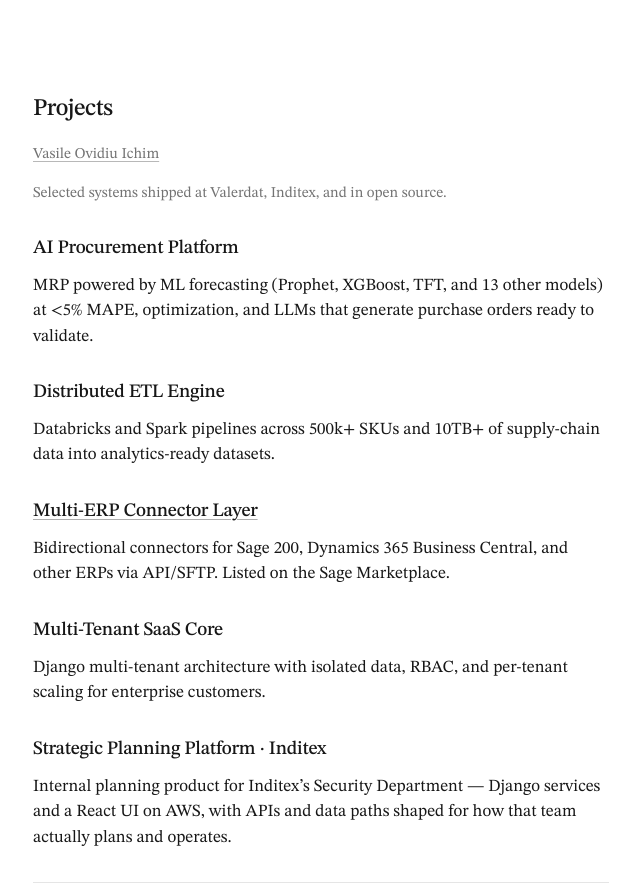
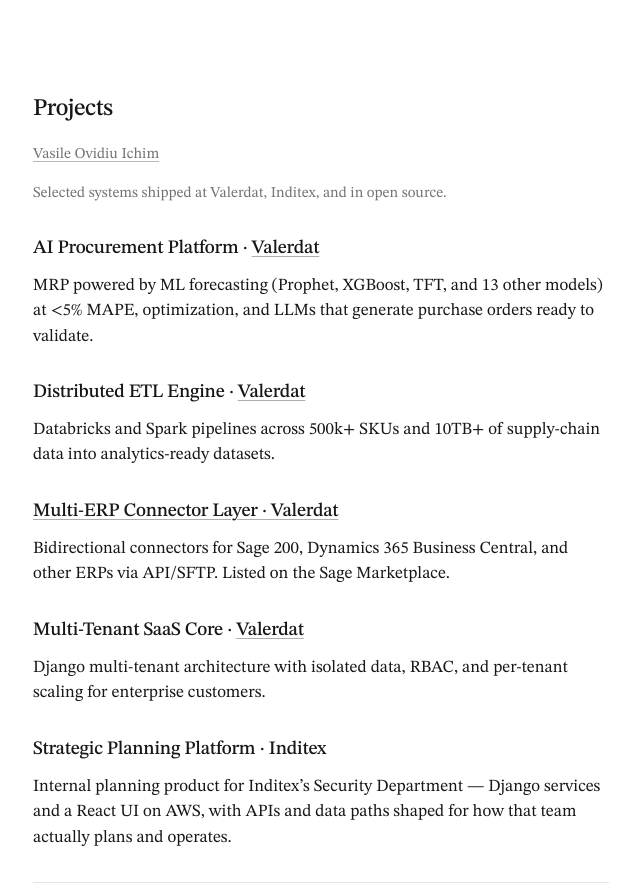
Before and after one commit to zabbix-byte/cv, a Django app: page /projects/ in a window 1280 px wide. Shown: the top 884 px of the page, without its empty margins (319-959 px from the left). Run offline with Django 5.2, Linux system fonts and the light colour scheme.

Commit message:
feat: Update project titles in PDF generator and HTML templates for consistency
- Modified project titles in the CVPDFGenerator class and corresponding HTML templates to include "· Valerdat" for branding consistency.
- Enhanced project section headers in the HTML to link to the Valerdat website, improving user navigation and visibility.

```diff
--- a/services/pdf_service.py
+++ b/services/pdf_service.py
@@ -336,13 +336,13 @@ class CVPDFGenerator:
     def _projects_block(self):
         p = [
             self._project_cell(
-                "AI Procurement Platform",
+                "AI Procurement Platform · Valerdat",
                 "AI-powered MRP: demand forecasting (Prophet, XGBoost, TFT, and 13 other models) at &lt;5% MAPE, optimization and LLMs."),
             self._project_cell(
-                "Distributed ETL Engine",
+                "Distributed ETL Engine · Valerdat",
                 "Databricks/Spark pipelines across 500k+ SKUs and 10TB+ of supply-chain data."),
             self._project_cell(
-                "Multi-ERP Connector Layer",
+                "Multi-ERP Connector Layer · Valerdat",
                 "Integrations with Sage 200, Dynamics 365 Business Central and others (API/SFTP). Sage Marketplace."),
             self._project_cell(
                 "Strategic Planning · Inditex",
--- a/templates/pages/projects.html
+++ b/templates/pages/projects.html
@@ -10,22 +10,22 @@
   <p class="meta">Selected systems shipped at Valerdat, Inditex, and in open source.</p>
 
   <section class="role">
-    <h2 class="role-title">AI Procurement Platform</h2>
+    <h2 class="role-title">AI Procurement Platform · <a href="https://valerdat.com" target="_blank" rel="noopener">Valerdat</a></h2>
     <p>MRP powered by ML forecasting (Prophet, XGBoost, TFT, and 13 other models) at &lt;5% MAPE, optimization, and LLMs that generate purchase orders ready to validate.</p>
   </section>
 
   <section class="role">
-    <h2 class="role-title">Distributed ETL Engine</h2>
+    <h2 class="role-title">Distributed ETL Engine · <a href="https://valerdat.com" target="_blank" rel="noopener">Valerdat</a></h2>
     <p>Databricks and Spark pipelines across 500k+ SKUs and 10TB+ of supply-chain data into analytics-ready datasets.</p>
   </section>
 
   <section class="role">
-    <h2 class="role-title"><a href="https://marketplacepartners.sage.com/soluciones/valerdat/" target="_blank" rel="noopener">Multi-ERP Connector Layer</a></h2>
+    <h2 class="role-title"><a href="https://marketplacepartners.sage.com/soluciones/valerdat/" target="_blank" rel="noopener">Multi-ERP Connector Layer · Valerdat</a></h2>
     <p>Bidirectional connectors for Sage 200, Dynamics 365 Business Central, and other ERPs via API/SFTP. Listed on the Sage Marketplace.</p>
   </section>
 
   <section class="role">
-    <h2 class="role-title">Multi-Tenant SaaS Core</h2>
+    <h2 class="role-title">Multi-Tenant SaaS Core · <a href="https://valerdat.com" target="_blank" rel="noopener">Valerdat</a></h2>
     <p>Django multi-tenant architecture with isolated data, RBAC, and per-tenant scaling for enterprise customers.</p>
   </section>
 
```
